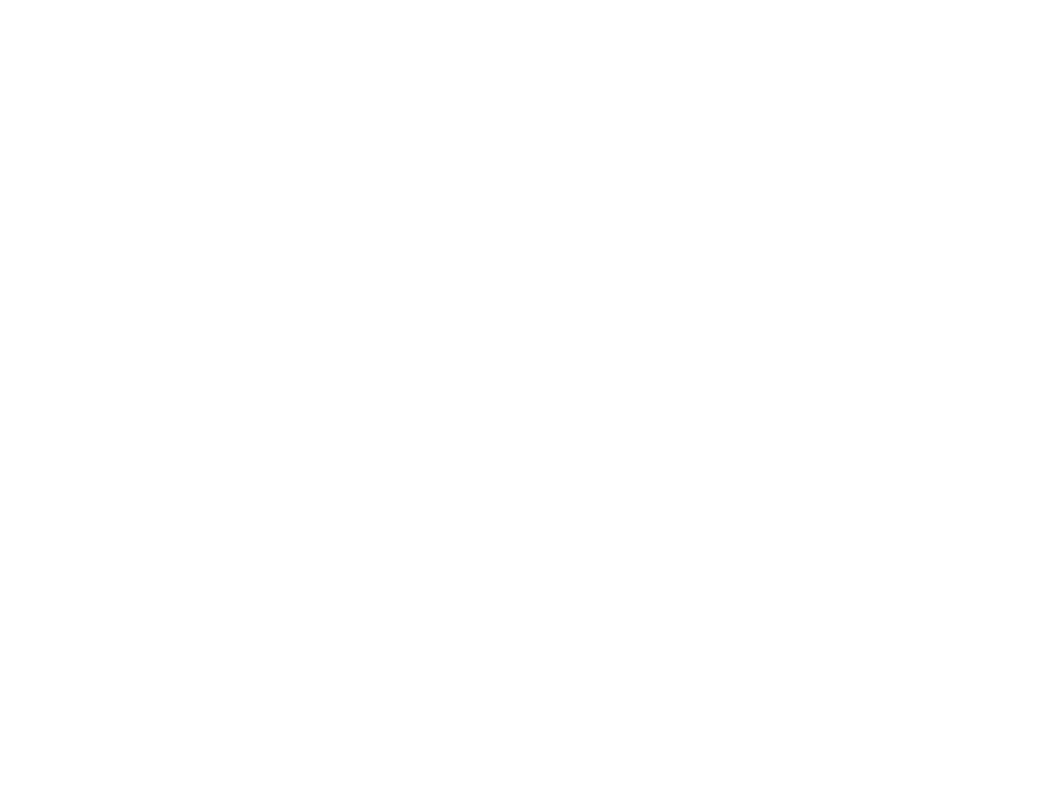
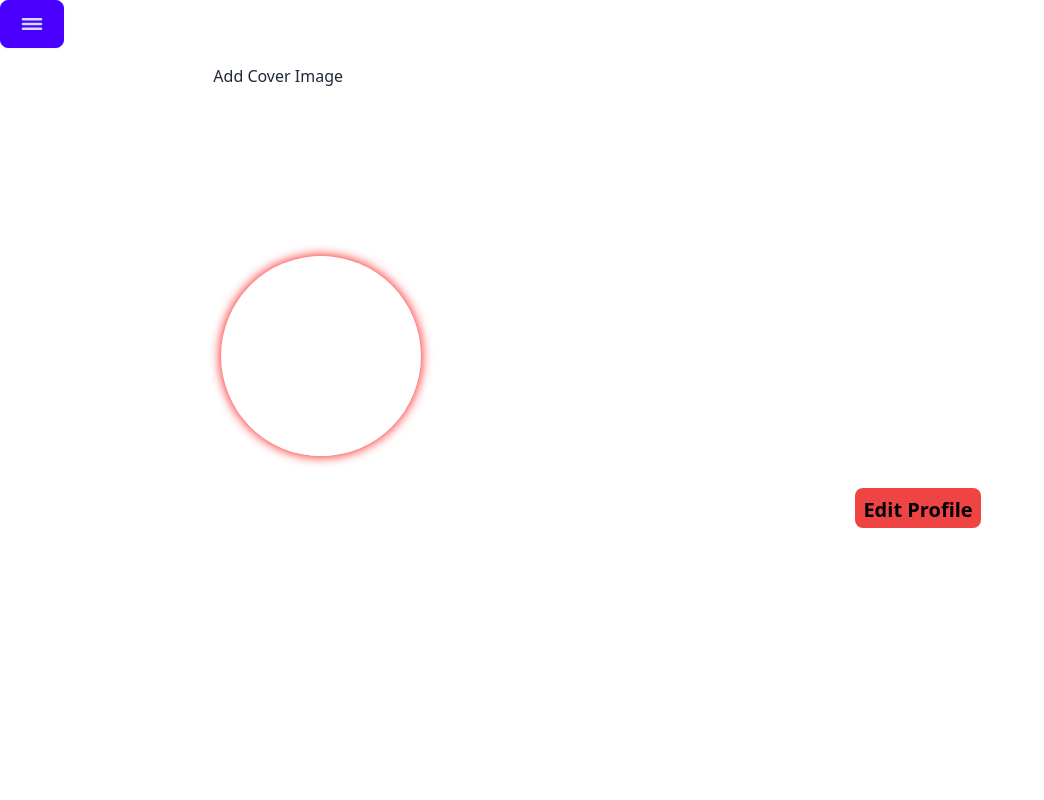
Before and after one commit to max925001/SocialMedia, a React (Vite) app in the folder client/vite-project/: page /getprofile in a window 1280 px wide. Before the commit this address had no page. Shown: the top 800 px of the page, without its empty margins (0-1044 px from the left). Built offline with nearby package versions, Linux system fonts and the light colour scheme.

Commit message:
add user profile

```diff
--- a/client/vite-project/src/App.jsx
+++ b/client/vite-project/src/App.jsx
@@ -7,6 +7,9 @@ import Header from './components/Header'
 import Signup from './pages/Signup'
 import Home from './pages/Home'
 import Login from './pages/Login'
+import UserProfile from './pages/profile/UserProfile'
+
+
 
 function App() {
 
@@ -21,6 +24,7 @@ function App() {
 
 <Route path='/signup' element={<Signup/>}/>
 <Route path='/login' element={<Login/>}/>
+<Route path='/getprofile' element={<UserProfile/>}/>
 
 
 
--- a/client/vite-project/src/Layout/HomeLout.jsx
+++ b/client/vite-project/src/Layout/HomeLout.jsx
@@ -2,7 +2,7 @@ import React from 'react'
 import Footer from '../components/Footer'
 import { IoReorderThree } from "react-icons/io5";
 import {AiFillCloseCircle} from 'react-icons/ai'
-import { Link } from 'react-router-dom'
+import { Link, useNavigate } from 'react-router-dom'
 import { FaHome } from "react-icons/fa";
 import { IoLogoTiktok } from "react-icons/io5";
 import { FaFacebookMessenger } from "react-icons/fa6";
@@ -14,6 +14,7 @@ import { useDispatch, useSelector } from 'react-redux';
 import { AiOutlineLogout } from "react-icons/ai";
 import { logout } from '../Redux/Slice/AuthSlice';
 function HomeLout({children}) {
+  const navigate = useNavigate()
  const authslice = useSelector((state) =>state.auth)
  const dispatch = useDispatch()
 
@@ -79,7 +80,7 @@ if(res?. payload?. success)
       <li><Link to='/saved'><MdSaveAlt className='text-white  m-2'/>Saved</Link></li>
 
 
-      <li><Link>{authslice.isLoggedIn ? <img src={authslice.data.avatar} className='w-9 h-9 rounded-full'/>:<HiUserCircle className='text-white text-3xl m-2'/>} Profile</Link></li>
+      <li><Link to='/getprofile'>{authslice.isLoggedIn ? <img src={authslice.data.avatar} className='w-9 h-9 rounded-full'/>:<HiUserCircle className='text-white text-3xl m-2'/>} Profile</Link></li>
 
       <div className='w-full h-40  absolute bottom-0 left-0 flex flex-col  '>
 
--- a/client/vite-project/src/pages/Login.jsx
+++ b/client/vite-project/src/pages/Login.jsx
@@ -19,7 +19,7 @@ const handleinput = (e) =>{
 
 
 const {name ,value} = e.target
-console.log(name,value)
+
 
 setLogindata({...logindata ,
   [name]:value
@@ -34,7 +34,7 @@ setLogindata({...logindata ,
 const handleSubmit = async (e) =>{
 
 e.preventDefault()
-console.log("hello")
+
 
 if(!logindata.username || !logindata.password){
 
@@ -51,7 +51,7 @@ formData.append("password", logindata.password)
 
 try {
   const response = await dispatch(login(logindata));
-  // console.log(response);
+
   if (response.payload.success) {
 
     nagivate('/')
--- /dev/null
+++ b/client/vite-project/src/pages/profile/UserProfile.jsx
@@ -0,0 +1,73 @@
+import React from 'react'
+import HomeLout from '../../Layout/HomeLout'
+import { useSelector } from 'react-redux'
+import { FaUser } from "react-icons/fa";
+function UserProfile() {
+const userdata = useSelector((state)=>state.auth.data)
+const isLoggedIn= useSelector((state) =>state.auth.isLoggedIn)
+console.log(userdata)
+console.log(isLoggedIn)
+
+
+  return (
+    <HomeLout>
+      <div className=" w-full h-[100vh]   relative ">
+
+
+<div className='w-full h-[80vh]  mt-4 absolute  '>
+
+
+<div className=' w-full h-[80vh] absolute flex justify-center '>
+
+
+<div className=' w-full md:w-2/3  h-[40vh] md:h-[50vh] relative  '>
+
+ {isLoggedIn? <img src={userdata.coverImage} alt="" className=' h-[40vh] md:h-[50vh] w-full object-fill rounded-lg shadow-[4px_3px_12px_white] bg-transparent  cursor-pointer' />
+
+ :<div className=' h-[40vh] md:h-[50vh] w-full  rounded-lg shadow-[4px_3px_12px_white] bg-transparent  cursor-pointer'>Add Cover Image</div>}
+ {isLoggedIn? <img src={userdata.avatar} className=' w-[100px] h-[100px] md:w-[200px] md:m-2 md:h-[200px] absolute bottom-0 rounded-full  z-20 shadow-[0_0_12px_red] cursor-pointer  hover:scale-105 transition duration-300 ' />:
+
+  <FaUser  className='w-[200px]  m-2 h-[200px] absolute bottom-0 rounded-full  z-20 shadow-[0_0_12px_red] cursor-pointer hover:scale-105 transition duration-300 text-white '/>}
+
+
+  <div className=' w-full h-[30vh] grid grid-flow-row gap-0 '>
+
+  <div className='flex flex-col md:flex-row justify-around '>
+<h2 className='text-white  mt-6 font-bold text-xl'>Username: {userdata.username}</h2>
+<h2 className='text-white  mt-6 font-bold text-xl'>Fullname :{userdata.fullname}</h2>
+<button className='bg-red-500 rounded-lg p-2 text-black h-[40px]   mt-6 font-bold text-xl hover:bg-red-700 transition-all duration-300'>Edit Profile</button>
+
+
+
+  </div>
+
+<div className='flex flex-row justify-around'>
+  <h2 className='text-white  mt-6 font-bold text-xl'>Posts:{isLoggedIn?userdata.post.length:0}</h2>
+  <h2 className='text-white  mt-6 font-bold text-xl'>Followers:0</h2>
+  <h2 className='text-white  mt-6 font-bold text-xl'>Following:0</h2>
+</div>
+
+
+   </div>
+</div>
+
+
+</div>
+
+
+
+</div>
+
+
+
+
+
+
+
+      </div>
+      <div className='w-full h-[200px] bg-white '></div>
+    </HomeLout>
+  )
+}
+
+export default UserProfile
```
Also changed, not shown: client/vite-project/src/Redux/Slice/AuthSlice.jsx (+6 -2 lines).
